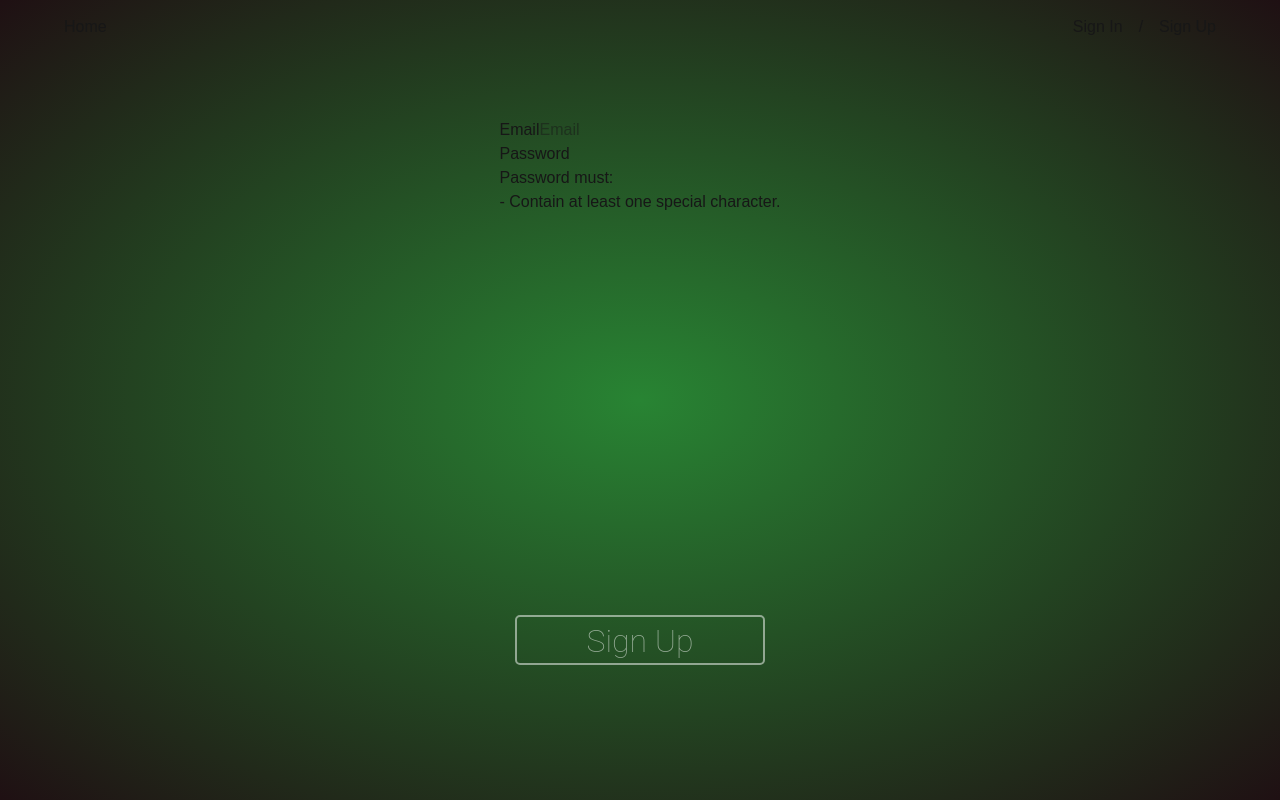
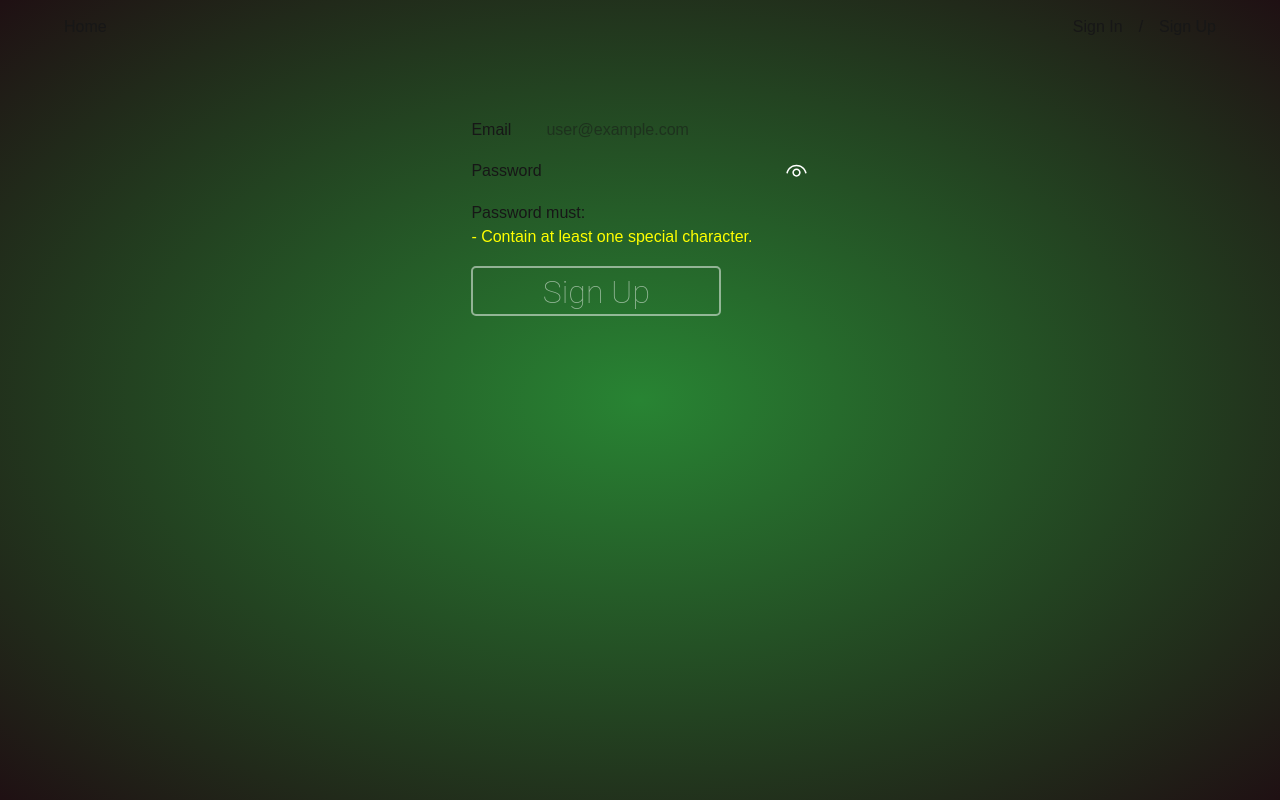
Before and after one commit to halfghaninne/ct-prototype, a Next.js app: page /signup in a window 1280 px wide. Both pictures are taken after typing "name@example.com", "Sample123" into the empty fields and a click on the button "Sign Up". Built offline with nearby package versions, Linux system fonts and the light colour scheme; no server answers.

Commit message:
style: small tweaks

```diff
--- a/app/globals.css
+++ b/app/globals.css
@@ -39,7 +39,7 @@ body {
 }
 
 button{
-  position: absolute;
+  /* position: absolute; */
   border: 2px solid white;
   background: transparent;
   font-family: 'Roboto', sans-serif;
@@ -53,7 +53,7 @@ button{
   bottom: 0px;
   left: 0px;
   right: 0px;
-  margin: auto;
+  /* margin: auto; */
   transition: .3s;
 }
 
--- a/app/signin/page.tsx
+++ b/app/signin/page.tsx
@@ -1,7 +1,7 @@
 'use client'
 
 import { signin } from '@/app/actions/auth'
-import { useActionState } from 'react'
+import { useActionState, useEffect } from 'react'
 import styles from "./ui.module.css"
 
 
@@ -10,10 +10,35 @@ export default function SigninForm() {
   const [state, action, pending] = useActionState(signin, undefined)
   // let passInput = HTMLInputElement;
   // let image = HTMLImageElement;
-    const passInput = window?.document.getElementById('password') as HTMLInputElement;
-    const image = window?.document.getElementById('image') as HTMLImageElement;
 
+  let passInput: HTMLInputElement | null = null;
+  let image: HTMLImageElement | null = null;
 
+  useEffect(() => {
+    passInput = window?.document.getElementById('password') as HTMLInputElement;
+    image = window?.document.getElementById('image') as HTMLImageElement;
+  }, [])
+
+  // CODE FOR DISABLING BUTTON (MIGHT BE A MORE DIRECT WAY TO DO THIS WITH HTML FORM)
+
+  // let [emailInputValue, setEmailInputValue] = useState<string | null>(null)
+  // let [passInputValue, setPassInputValue] = useState<string | null>(null)
+  // let [disableButton, setDisableButton] = useState(true)
+
+  // useEffect(()=> {
+  //   if (emailInputValue !== null && passInputValue !== null) {
+  //     setDisableButton(false)
+  //   }
+
+  // }, [emailInputValue, passInputValue])
+
+  // function updateEmailInputValue(e: ChangeEvent<HTMLInputElement>) {
+  //   setEmailInputValue(e?.target.value);
+  // }
+
+  // function updatePassInputValue() {
+
+  // }
 
   function toggleImage() {
     if (passInput && image) {
@@ -31,7 +56,7 @@ export default function SigninForm() {
     <form className={styles.center} action={action}>
       <div>
         <label htmlFor="email">Email</label>
-        <input className={styles.input} id="email" name="email" placeholder="Email" />
+        <input className={styles.input} id="email" name="email" placeholder="user@example.com" />
       </div>
       {/* {state?.errors?.email && <p>{state.errors.email}</p>} */}
 
@@ -39,7 +64,6 @@ export default function SigninForm() {
         <label htmlFor="password">Password</label>
         <input className={styles.input} id="password" name="password" type="password" />
         <img
-          // className={styles.image}
           id="image"
           onClick={() => toggleImage()}
           style={{color: 'white', height: '25px', display: 'inline-block', filter: 'brightness(0) invert(1)'}}
@@ -56,7 +80,7 @@ export default function SigninForm() {
           </ul>
         </div>
       )} */}
-      <button disabled={pending} type="submit">
+      <button disabled={pending } type="submit">
         Sign In
       </button>
     </form>
--- a/app/signin/ui.module.css
+++ b/app/signin/ui.module.css
@@ -1,12 +1,10 @@
 .center {
     margin: 5% auto;
-    color: white;
+    div {
+        margin-bottom: 5%;
+    }
 }
 
 .input {
     margin-left: 15px;
 }
-
-.image {
-    filter: brightness(0) invert(1);
-}
--- a/app/signup/page.tsx
+++ b/app/signup/page.tsx
@@ -1,28 +1,55 @@
 'use client'
 
 import { signup } from '@/app/actions/auth'
-import { useActionState } from 'react'
+import { useActionState, useEffect } from 'react'
 import styles from "./ui.module.css"
 
 export default function SignupForm() {
   const [state, action, pending] = useActionState(signup, undefined)
 
+  let passInput: HTMLInputElement | null = null;
+    let image: HTMLImageElement | null = null;
+
+    useEffect(() => {
+      passInput = window?.document.getElementById('password') as HTMLInputElement;
+      image = window?.document.getElementById('image') as HTMLImageElement;
+    }, [])
+
+  function toggleImage() {
+  if (passInput && image) {
+  if (image.src.endsWith('/eye-show.svg')) {
+    passInput.type = 'text';
+    image.src = '/eye-hide.svg';
+  } else {
+    passInput.type = 'password';
+    image.src = '/eye-show.svg';
+  }
+  }
+  }
+
   return (
     <form className={styles.center} action={action}>
       <div>
         <label htmlFor="email">Email</label>
-        <input id="email" name="email" placeholder="Email" />
+        <input className={styles.input} id="email" name="email" placeholder="user@example.com" />
       </div>
       {state?.errors?.email && <p>{state.errors.email}</p>}
 
       <div>
         <label htmlFor="password">Password</label>
-        <input id="password" name="password" type="password" />
+        <input className={styles.input} id="password" name="password" type="password" />
+        <img
+          id="image"
+          onClick={() => toggleImage()}
+          style={{color: 'white', height: '25px', display: 'inline-block', filter: 'brightness(0) invert(1)'}}
+          src="/eye-show.svg"
+        />
+
       </div>
       {state?.errors?.password && (
         <div>
           <p>Password must:</p>
-          <ul>
+          <ul style={{color: 'yellow'}}>
             {state.errors.password.map((error) => (
               <li key={error}>- {error}</li>
             ))}
--- a/app/signup/ui.module.css
+++ b/app/signup/ui.module.css
@@ -1,3 +1,10 @@
 .center {
     margin: 5% auto;
+    div {
+        margin-bottom: 5%;
+    }
 }
+
+.input {
+    margin-left: 35px;
+}
```
